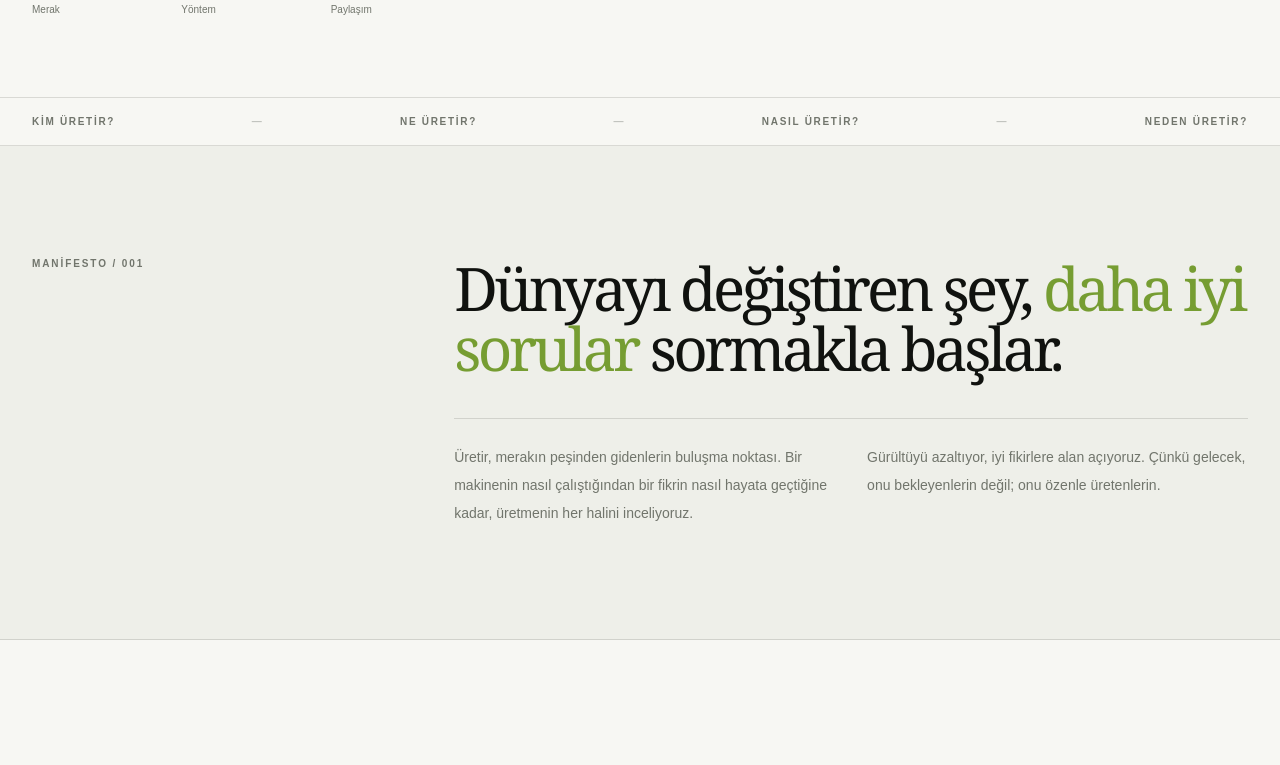
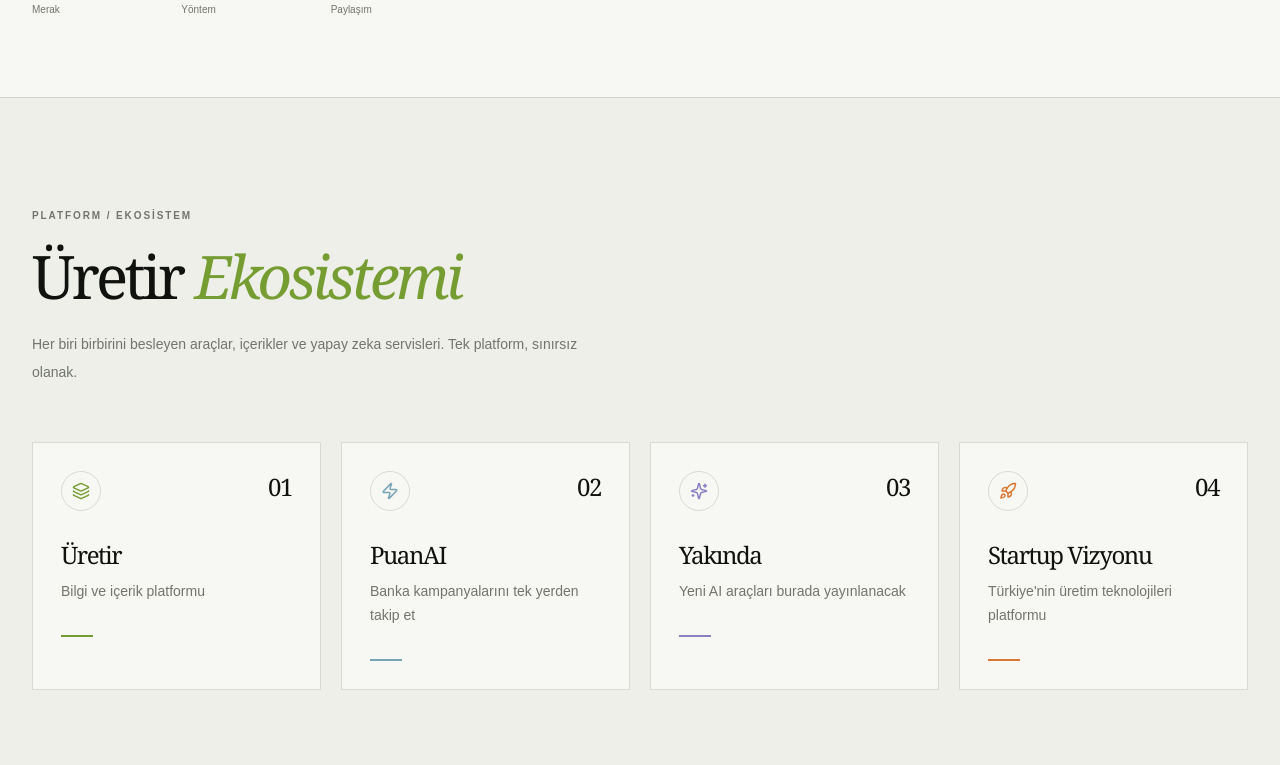
Before and after one commit to thezencirs/uretir-com, a Next.js app: page / in a window 1280 px wide. Shown: the part 774-1539 px from the top of the page. Built offline with nearby package versions, Linux system fonts and the light colour scheme.

Commit message:
feat: add Uretir ecosystem section to homepage

```diff
--- a/app/page.tsx
+++ b/app/page.tsx
@@ -1,10 +1,17 @@
 import Link from "next/link";
-import { ArrowDownRight, ArrowUpRight, ChevronRight, Search, Sparkles } from "lucide-react";
+import { ArrowDownRight, ArrowUpRight, ChevronRight, Layers, Rocket, Search, Sparkles, Zap } from "lucide-react";
 import { HeroArt } from "@/components/hero-art";
 import { NewsletterForm } from "@/components/newsletter-form";
 import { PostCard } from "@/components/post-card";
 import { SectionHeading } from "@/components/section-heading";
 import { categories, posts } from "@/lib/posts";
+
+const ecosystemCards = [
+  { number: "01", icon: Layers, title: "Üretir", description: "Bilgi ve içerik platformu", color: "#769d32" },
+  { number: "02", icon: Zap, title: "PuanAI", description: "Banka kampanyalarını tek yerden takip et", color: "#78a5b6" },
+  { number: "03", icon: Sparkles, title: "Yakında", description: "Yeni AI araçları burada yayınlanacak", color: "#8b80c2" },
+  { number: "04", icon: Rocket, title: "Startup Vizyonu", description: "Türkiye'nin üretim teknolojileri platformu", color: "#d97835" },
+];
 
 export default function HomePage() {
   return <div className="page-reveal">
@@ -20,6 +27,28 @@ export default function HomePage() {
       <div className="relative"><HeroArt /><span className="absolute -bottom-3 -left-3 border hairline bg-[color:var(--background)] px-4 py-2 text-[10px] font-bold uppercase tracking-[.14em] text-muted md:left-[-18px]">01 — 06 / Sorular</span></div>
     </section>
 
+    <section className="border-y hairline bg-surface">
+      <div className="section-wrap py-20 md:py-28">
+        <p className="eyebrow">Platform / Ekosistem</p>
+        <h2 className="mt-6 font-display text-4xl leading-[.95] md:text-6xl">Üretir <span className="italic text-[#769d32]">Ekosistemi</span></h2>
+        <p className="mt-6 max-w-xl text-sm leading-7 text-muted">Her biri birbirini besleyen araçlar, içerikler ve yapay zeka servisleri. Tek platform, sınırsız olanak.</p>
+        <div className="mt-14 grid gap-5 sm:grid-cols-2 lg:grid-cols-4">
+          {ecosystemCards.map((card, index) => {
+            const Icon = card.icon;
+            return <div key={card.title} className="group relative overflow-hidden border hairline bg-[color:var(--background)] p-6 transition duration-300 hover:border-[color:var(--foreground)] hover:shadow-[0_12px_40px_rgba(0,0,0,.06)] animate-rise md:p-7" style={{ animationDelay: `${index * 100}ms` }}>
+              <div className="flex items-start justify-between">
+                <span className="inline-flex h-10 w-10 items-center justify-center rounded-full border hairline transition duration-300 group-hover:border-transparent group-hover:text-white" style={{ backgroundColor: "transparent" }}><Icon size={18} style={{ color: card.color }} className="transition duration-300 group-hover:scale-110" /></span>
+                <span className="font-display text-2xl text-muted/30 transition duration-300 group-hover:text-muted/60">{card.number}</span>
+              </div>
+              <h3 className="mt-8 font-display text-2xl leading-none tracking-tight">{card.title}</h3>
+              <p className="mt-3 text-sm leading-6 text-muted">{card.description}</p>
+              <div className="mt-8 h-[2px] w-8 transition-all duration-500 group-hover:w-full" style={{ backgroundColor: card.color }} />
+            </div>;
+          })}
+        </div>
+      </div>
+    </section>
+
     <div className="border-y hairline"><div className="section-wrap flex flex-wrap items-center justify-between gap-4 py-4 text-[10px] font-bold uppercase tracking-[.17em] text-muted"><span>Kim üretir?</span><span className="hidden opacity-40 sm:inline">—</span><span>Ne üretir?</span><span className="hidden opacity-40 sm:inline">—</span><span>Nasıl üretir?</span><span className="hidden opacity-40 sm:inline">—</span><span>Neden üretir?</span></div></div>
 
     <section id="manifesto" className="border-b hairline bg-surface"><div className="section-wrap grid gap-10 py-20 md:grid-cols-[.65fr_1.35fr] md:py-28"><p className="eyebrow">Manifesto / 001</p><div><p className="max-w-4xl font-display text-4xl leading-[1.02] md:text-6xl">Dünyayı değiştiren şey, <span className="text-[#769d32]">daha iyi sorular</span> sormakla başlar.</p><div className="mt-10 grid gap-8 border-t hairline pt-6 text-sm leading-7 text-muted md:grid-cols-2"><p>Üretir, merakın peşinden gidenlerin buluşma noktası. Bir makinenin nasıl çalıştığından bir fikrin nasıl hayata geçtiğine kadar, üretmenin her halini inceliyoruz.</p><p>Gürültüyü azaltıyor, iyi fikirlere alan açıyoruz. Çünkü gelecek, onu bekleyenlerin değil; onu özenle üretenlerin.</p></div></div></div></section>
```
